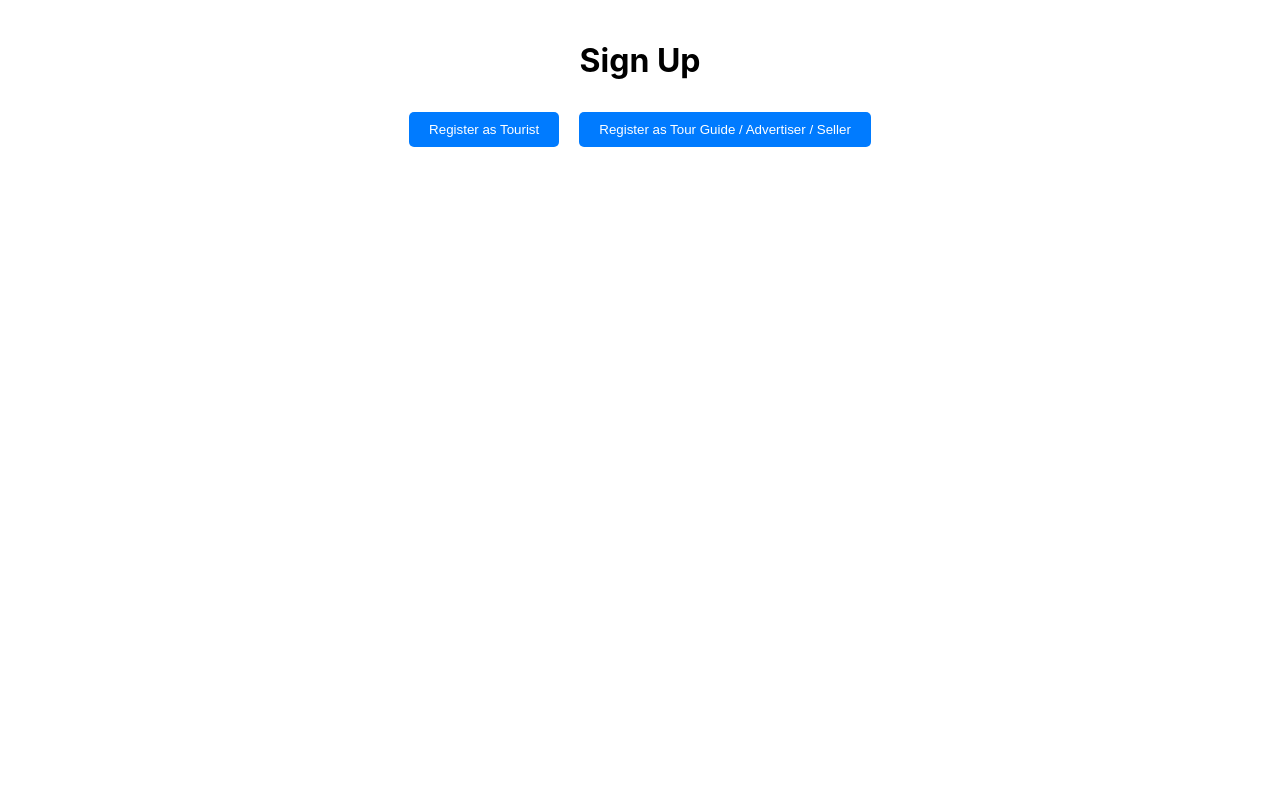
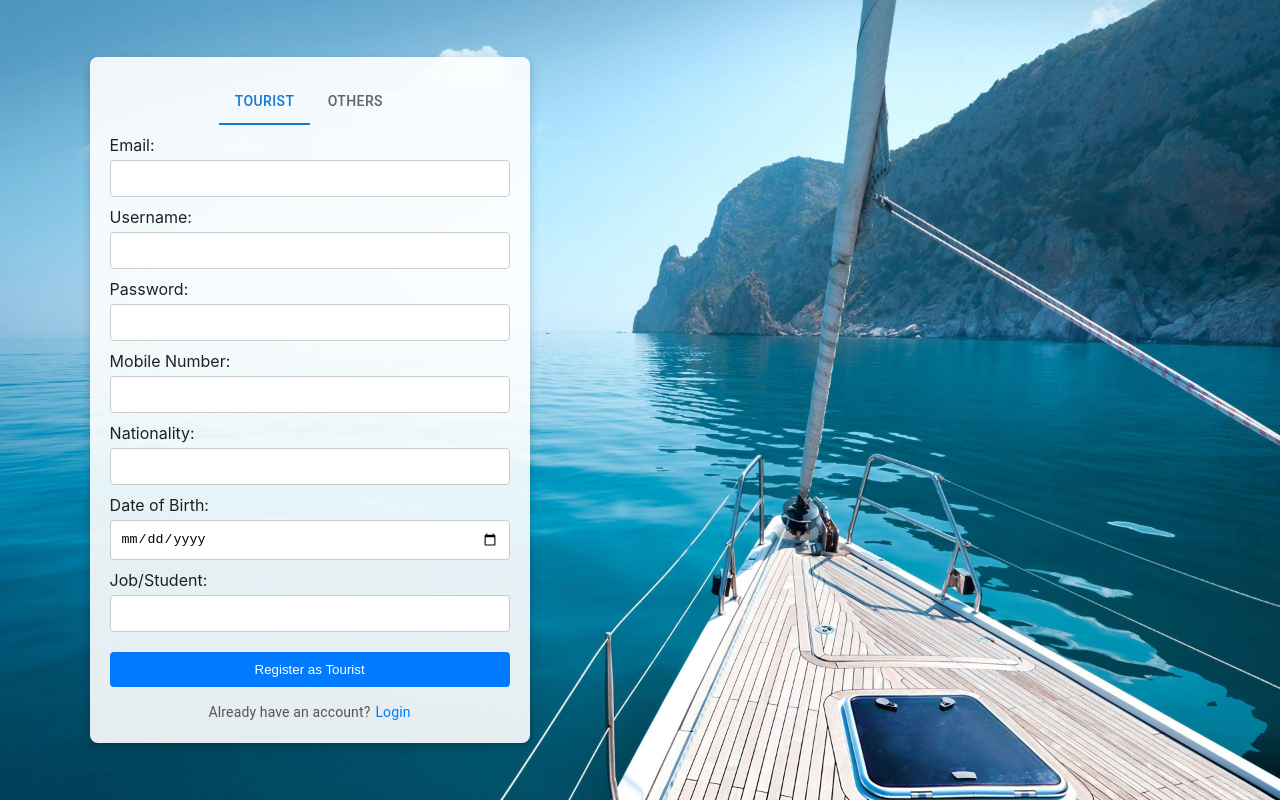
Before and after one commit to Advanced-computer-lab-2024/ExploreInEase, a React (Create React App) app in the folder frontend/exploreinease/: page /register in a window 1280 px wide. Built offline with nearby package versions, Linux system fonts and the light colour scheme.

Commit message:
sign up and terms&condition is made

```diff
--- a/frontend/exploreinease/src/App.js
+++ b/frontend/exploreinease/src/App.js
@@ -6,7 +6,7 @@ import React, { Suspense } from 'react';
 const ArchiveProduct = React.lazy(() => import("./Shared/Components/Product/ArchiveProduct"));
 const TermsAcceptance = React.lazy(() => import('./TermsAcceptance'));
 const ChangePassword=React.lazy(()=>import("./TouristGovernor/changePassword"))
-
+const Signup = React.lazy(() => import('./SignUp/Signup'));
 const RoleSelection = React.lazy(() => import('./SignUp/RoleSelection'));
 const TourGuideProfile = React.lazy(() => import('./Shared/Components/TourGuideProfile/TourGuideProfile'));
 const AdvertiserProfile = React.lazy(() => import('./Shared/Components/advertiserProfile/advertiserProfile'));
@@ -52,7 +52,7 @@ const App = () => {
       <Suspense fallback={<div>Loading...</div>}>
         <Routes>
           <Route path="/" element={<GuestNavbar />} />
-          <Route path="/register" element={<RoleSelection />} />
+          <Route path="/register" element={<Signup />} />
           <Route path="/explore" element={<Filter />} />
           <Route path="/viewProduct" element={<Product />} />
           <Route path="/viewTouristProfile" element={<TouristProfile />} />
--- a/frontend/exploreinease/src/SignUp/AdvertiserSignUp.js
+++ b/frontend/exploreinease/src/SignUp/AdvertiserSignUp.js
@@ -1,157 +1,139 @@
 // src/components/GuideAdvertiserSignUp.js
-import React, { useState,useEffect } from 'react';
+import React, { useState } from 'react';
+import { useNavigate } from 'react-router-dom';
+import axios from 'axios'; // Make sure to import axios
+import NetworkService from '../NetworkService';
 import './Signup.css';
-import { useNavigate } from 'react-router-dom';
-import NetworkService from '../NetworkService';
+
 const GuideAdvertiserSignUp = () => {
   const navigate = useNavigate();
   const [formData, setFormData] = useState({
     email: '',
     username: '',
     password: '',
-    type: 'tourGuide' // default selection
+    type: 'tourGuide',
+    id: null,
+    taxRegistry: null,
+    certificates: null,
   });
   const [success, setSuccess] = useState('');
   const [error, setError] = useState('');
+  const [loading, setLoading] = useState(false); // Loading state for feedback
 
   const handleInputChange = (e) => {
+    const { name, value, files } = e.target;
     setFormData({
       ...formData,
-      [e.target.name]: e.target.value
+      [name]: files ? files[0] : value, // Store the file or the input value
     });
   };
 
   const handleSubmit = async (e) => {
     e.preventDefault();
-    if(formData.type== "tourGuide"){
+    setLoading(true); // Set loading state
+    console.log(formData);
+
     try {
-          const options = {
-            apiPath: '/register/tourGuide',
-            body: {
+        // Step 1: Prepare registration data as an object
+        const registrationData = {
             email: formData.email,
             username: formData.username,
             password: formData.password,
+            type: formData.type,
+        };
+
+        // Step 2: Register user
+        const options = {
+            apiPath: `/register/${formData.type}`,
+            body: registrationData, // Pass the object directly
+        };
+
+        const registerResponse = await NetworkService.post(options);
+        console.log(registerResponse);
+        const userId = registerResponse.User._id;
+        console.log("User ID:", userId);
+
+        // Step 3: Prepare document upload data as objects for each file
+        const uploadFiles = [
+            { file: formData.id, docType: 'nationalId' },
+            formData.type === 'tourGuide' && { file: formData.certificates, docType: 'certificate' },
+            (formData.type === 'advertiser' || formData.type === 'seller') && { file: formData.taxRegistry, docType: 'taxRegistry' }
+        ].filter(Boolean); // Remove any false entries
+
+        // Step 4: Upload each document separately
+        for (const uploadFile of uploadFiles) {
+          // Create FormData instance and append file and docType
+          const uploadData = new FormData();
+          uploadData.append('file', uploadFile.file);
+          uploadData.append('docType', uploadFile.docType);
+
+          const optionsForUpload = {
+              apiPath: `/uploadDocument/${userId}`,
+              body: uploadData,
+              headers: { 'Content-Type': 'multipart/form-data' }
+          };
+
+          const uploadResponse = await NetworkService.post(optionsForUpload);
+          console.log(`${uploadFile.docType} uploaded:`, uploadResponse.message);
       }
-          };
-          const response =await NetworkService.post(options);
-          setSuccess(response.message); // Set success message
-          const user=response.User;
-          console.log(response.User);
-          console.log(response.User._id);
-          window.localStorage.setItem('_id',response.User._id);
-          window.localStorage.setItem('username',response.User.username);
-           navigate(`/TourGuideHomePage`,{state:{User:user}});
-           console.log(response.User);
+
+
+
+        // Step 5: Success handling
+        setSuccess('Files uploaded successfully');
+        navigate(`/Login`);
     } catch (err) {
         if (err.response) {
             setError(err.response.data.message);
         } else {
             setError('An unexpected error occurred.');
         }
-        }
-    }
-    else if (formData.type== "seller"){
-      try {
-        const options = {
-          apiPath: '/register/seller',
-          body: {
-            email: formData.email,
-            username: formData.username,
-            password: formData.password,
+    } finally {
+        setLoading(false); // Reset loading state
     }
 };
 
-        const response =await NetworkService.post(options);
-        const user=response.User;
-        setSuccess(response.message); // Set success message
-        navigate(`/SellerHomePage`,{state:{User:user}});
 
-        } catch (err) {
-        if (err.response) {
-           setError(err.response.data.message); // Set error message from server response if exists
-        } else {
-           setError('An unexpected error occurred.'); // Generic error message
-        }
-      }
-    }
-    else {
-      try {
-        const options = {
-          apiPath: '/register/advertiser',
-          body: {
-            email: formData.email,
-            username: formData.username,
-            password: formData.password,
-          }
-        };
-
-        const response =await NetworkService.post(options);
-        const User=response;
-        setSuccess(response.message); // Set success message
-        console.log(User);
-
-        navigate(`/AdvertiserHomePage`,{state:{User:User}});
-
-      } catch (err) {
-        if (err.response) {
-           setError(err.response.data.message); // Set error message from server response if exists
-        } else {
-          setError('An unexpected error occurred.'); // Generic error message
-        }
-      }
-    }
-
-  };
 
   return (
-    <div className="signup-form">
-      <h2>Sign Up as Tour Guide / Advertiser / Seller</h2>
+    <form onSubmit={handleSubmit}>
+      {error && <p style={{ color: 'red' }}>{error}</p>}
       {success && <p style={{ color: 'green' }}>{success}</p>}
-      <form onSubmit={handleSubmit}>
       <label>Email:</label>
-        <input
-          type="email"
-          name="email"
-          value={formData.email}
-          onChange={handleInputChange}
-          required
-        />
-
+      <input type="email" name="email" value={formData.email} onChange={handleInputChange} required />
       <label>Username:</label>
-        <input
-          type="text"
-          name="username"
-          value={formData.username}
-          onChange={handleInputChange}
-          required
-        />
-
+      <input type="text" name="username" value={formData.username} onChange={handleInputChange} required />
       <label>Password:</label>
-        <input
-          type="password"
-          name="password"
-          value={formData.password}
-          onChange={handleInputChange}
-          required
-        />
-
+      <input type="password" name="password" value={formData.password} onChange={handleInputChange} required />
       <label>Select Role:</label>
-        <select
-          name="type"
-          value={formData.type}
-          onChange={handleInputChange}
-          required
-        >
+      <select name="type" value={formData.type} onChange={handleInputChange} required>
         <option value="tourGuide">Tour Guide</option>
         <option value="advertiser">Advertiser</option>
         <option value="seller">Seller</option>
       </select>
 
-        <button type="submit" className="blue-button">
-          Register as {formData.type === 'tourGuide' ? 'Tour Guide' : formData.type === 'advertiser' ? 'Advertiser' : 'Seller'}
+      {/* Conditional rendering of file inputs based on selected role */}
+      {formData.type === 'tourGuide' && (
+        <>
+          <label>Upload ID:</label>
+          <input type="file" name="id" onChange={handleInputChange} accept=".jpg,.jpeg,.png,.pdf" required />
+          <label>Upload Certificates:</label>
+          <input type="file" name="certificates" onChange={handleInputChange} accept=".jpg,.jpeg,.png,.pdf" required />
+        </>
+      )}
+      {(formData.type === 'advertiser' || formData.type === 'seller') && (
+        <>
+          <label>Upload ID:</label>
+          <input type="file" name="id" onChange={handleInputChange} accept=".jpg,.jpeg,.png,.pdf" required />
+          <label>Upload Taxation Registry Card:</label>
+          <input type="file" name="taxRegistry" onChange={handleInputChange} accept=".jpg,.jpeg,.png,.pdf" required />
+        </>
+      )}
+
+      <button type="submit" disabled={loading}>
+        {loading ? 'Registering...' : `Register as ${formData.type.charAt(0).toUpperCase() + formData.type.slice(1)}`}
       </button>
     </form>
-    </div>
   );
 };
 
--- a/frontend/exploreinease/src/SignUp/Signup.css
+++ b/frontend/exploreinease/src/SignUp/Signup.css
@@ -1,16 +1,44 @@
-/* src/components/SignUp.css */
-.signup-form {
-    margin: 0 auto;
-    padding: 20px;
-    max-width: 460px;
-    background-color: #f9f9f9;
-    border-radius: 10px;
-    box-shadow: 0 4px 8px rgba(0, 0, 0, 0.1);
+/* src/components/Signup.css */
+.signup-container {
+  display: flex;
+  justify-content: center;
+  align-items: center;
+  height: 100vh; /* Center vertically */
+  background-color: #f2f2f2; /* Light gray background */
 }
 
-  h2 {
+.signup-card {
+  background: white;
+  border-radius: 8px;
+  box-shadow: 0 4px 8px rgba(0, 0, 0, 0.2);
+  padding: 20px;
+  width: 400px;
   text-align: center;
-    color: #333;
+}
+
+.signup-card h2 {
+  margin-bottom: 20px;
+}
+
+.tab-container {
+  display: flex;
+  justify-content: space-between;
+  margin-bottom: 20px;
+}
+
+.tab {
+  background: none;
+  border: 1px solid #007bff; /* Match your button color */
+  color: #007bff;
+  padding: 10px 20px;
+  cursor: pointer;
+  border-radius: 4px;
+  transition: background-color 0.3s;
+}
+
+.tab.active {
+  background-color: #007bff; /* Active tab background */
+  color: white;
 }
 
 form {
@@ -20,31 +48,27 @@
 
 label {
   margin-top: 10px;
-    font-weight: bold;
-    color: #555;
 }
 
-  input {
+input, select {
   padding: 10px;
   margin-top: 5px;
-    border-radius: 5px;
-    border: 1px solid #ddd;
+  border: 1px solid #ccc;
+  border-radius: 4px;
 }
 
+/* src/components/Signup.css */
 button {
+  margin-top: 20px;
   padding: 10px;
-    margin-top: 20px;
+  border: none;
+  border-radius: 4px;
   background-color: #007bff;
   color: white;
-    border: none;
-    border-radius: 5px;
   cursor: pointer;
+  transition: transform 0.2s, background-color 0.3s; /* Add transform transition */
 }
 
 button:hover {
-    background-color: #0056b3;
+  transform: scale(1.05); /* Slightly increase the button size */
 }
-
-  p {
-    text-align: center;
-  }
--- /dev/null
+++ b/frontend/exploreinease/src/SignUp/Signup.js
@@ -0,0 +1,77 @@
+// src/components/Signup.js
+import React, { useState } from 'react';
+import { Box, Typography, Button, Tabs, Tab, Paper } from '@mui/material';
+import { styled } from '@mui/system';
+import { useNavigate } from 'react-router-dom'; // Import the hook
+import TouristSignUp from './TouristSignUp';
+import GuideAdvertiserSignUp from './AdvertiserSignUp';
+import backgroundImage from '../YachtRegister.jpg'; // Adjust path to your image
+
+const BackgroundContainer = styled(Box)({
+  backgroundImage: `url(${backgroundImage})`,
+  backgroundSize: 'cover',
+  backgroundPosition: 'center',
+  minHeight: '100vh',
+  display: 'flex',
+  alignItems: 'center',
+  justifyContent: 'flex-start', // Align items to the left
+  paddingLeft: '7%',
+});
+
+const SignUpCard = styled(Paper)( {
+  padding: '20px',
+  borderRadius: '8px',
+  width: '400px',
+  boxShadow: '0 4px 10px rgba(0, 0, 0, 0.2)',
+  backgroundColor: 'rgba(255, 255, 255, 0.9)', // Slightly transparent
+  animation: 'fadeIn 1s ease-in-out'
+});
+
+const LoginPrompt = styled(Typography)({
+  textAlign: 'center',
+  marginTop: '15px', /* Add space above the text */
+  fontSize: '14px', /* Slightly smaller font for the prompt */
+  color: '#555', /* Dark grey text color for the prompt */
+});
+
+const Signup = () => {
+  const [activeTab, setActiveTab] = useState('tourist'); // Default to tourist
+  const navigate = useNavigate(); // Move useNavigate inside the component
+
+  const renderForm = () => {
+    if (activeTab === 'tourist') {
+      return <TouristSignUp />;
+    }
+    return <GuideAdvertiserSignUp />;
+  };
+
+  return (
+    <BackgroundContainer>
+      <SignUpCard elevation={3}>
+        <Tabs
+          value={activeTab}
+          onChange={(event, newValue) => setActiveTab(newValue)}
+          textColor="primary"
+          indicatorColor="primary"
+          centered
+        >
+          <Tab label="Tourist" value="tourist" />
+          <Tab label="Others" value="advertiser" />
+        </Tabs>
+        {renderForm()}
+        <LoginPrompt>
+          Already have an account?
+          <span
+            className="signup-link"
+            style={{ cursor: 'pointer', color: '#007bff', marginLeft: '5px' }} // Adds space before the link
+            onClick={() => navigate('/login')}
+          >
+            Login
+          </span>
+        </LoginPrompt>
+      </SignUpCard>
+    </BackgroundContainer>
+  );
+};
+
+export default Signup;
--- a/frontend/exploreinease/src/SignUp/TouristSignUp.js
+++ b/frontend/exploreinease/src/SignUp/TouristSignUp.js
@@ -1,6 +1,8 @@
+// src/components/TouristSignUp.js
 import React, { useState } from 'react';
 import { useNavigate } from 'react-router-dom';
 import NetworkService from '../NetworkService';
+import './Signup.css';
 
 const TouristSignUp = () => {
   const navigate = useNavigate();
@@ -32,12 +34,12 @@ const TouristSignUp = () => {
   };
 
   const handleSubmit = async (e) => {
-    e.preventDefault(); // Prevent form submission
+    e.preventDefault();
     const age = calculateAge(formData.dob);
 
     if (age < 18) {
       setError('You must be at least 18 years old to register as a tourist.');
-      return; // Stop execution if age is less than 18
+      return;
     }
 
     try {
@@ -47,100 +49,48 @@ const TouristSignUp = () => {
           email: formData.email,
           username: formData.username,
           password: formData.password,
-          mobileNum: formData.mobileNumber, // API field mapping
-          nation: formData.nationality, // API field mapping
+          mobileNum: formData.mobileNumber,
+          nation: formData.nationality,
           dob: formData.dob,
-          profession: formData.jobOrStudent // API field mapping
+          profession: formData.jobOrStudent
         }
       };
+      console.log(options);
 
       const response = await NetworkService.post(options);
-      const User=response.tourist;
-      setSuccess(response.message); // Set success message
-      console.log(response.tourist);
-      navigate(`/TouristHomePage`,{state:{User:User}});
+      const tourist = response.tourist;
+      setSuccess(response.message);
+      navigate(`/TouristHomePage`, { state: { tourist } });
+
     } catch (err) {
       if (err.response) {
-          console.log(err.message);
-        setError(err.response.data.message); // Set error message from server response if exists
+        setError(err.response.data.message);
       } else {
-        setError('An unexpected error occurred.'); // Generic error message
+        setError('An unexpected error occurred.');
       }
     }
   };
 
   return (
-    <div className="signup-form">
-      <h2>Tourist Sign Up</h2>
+    <form onSubmit={handleSubmit}>
       {error && <p style={{ color: 'red' }}>{error}</p>}
       {success && <p style={{ color: 'green' }}>{success}</p>}
-      <form onSubmit={handleSubmit}>
       <label>Email:</label>
-        <input
-          type="email"
-          name="email"
-          value={formData.email}
-          onChange={handleInputChange}
-          required
-        />
-
+      <input type="email" name="email" value={formData.email} onChange={handleInputChange} required />
       <label>Username:</label>
-        <input
-          type="text"
-          name="username"
-          value={formData.username}
-          onChange={handleInputChange}
-          required
-        />
-
+      <input type="text" name="username" value={formData.username} onChange={handleInputChange} required />
       <label>Password:</label>
-        <input
-          type="password"
-          name="password"
-          value={formData.password}
-          onChange={handleInputChange}
-          required
-        />
-
+      <input type="password" name="password" value={formData.password} onChange={handleInputChange} required />
       <label>Mobile Number:</label>
-        <input
-          type="tel"
-          name="mobileNumber"
-          value={formData.mobileNumber}
-          onChange={handleInputChange}
-          required
-        />
-
+      <input type="tel" name="mobileNumber" value={formData.mobileNumber} onChange={handleInputChange} required />
       <label>Nationality:</label>
-        <input
-          type="text"
-          name="nationality"
-          value={formData.nationality}
-          onChange={handleInputChange}
-          required
-        />
-
+      <input type="text" name="nationality" value={formData.nationality} onChange={handleInputChange} required />
       <label>Date of Birth:</label>
-        <input
-          type="date"
-          name="dob"
-          value={formData.dob}
-          onChange={handleInputChange}
-          required
-        />
-
+      <input type="date" name="dob" value={formData.dob} onChange={handleInputChange} required />
       <label>Job/Student:</label>
-        <input
-          type="text"
-          name="jobOrStudent"
-          value={formData.jobOrStudent}
-          onChange={handleInputChange}
-          required
-        />
-
+      <input type="text" name="jobOrStudent" value={formData.jobOrStudent} onChange={handleInputChange} required />
       <button type="submit">Register as Tourist</button>
     </form>
-    </div>
   );
 };
 
```
Also changed, not shown: frontend/exploreinease/src/SignUp/RoleSelection.css (indentation only), frontend/exploreinease/src/TermsAcceptance.css (indentation only). Lines whose indentation alone changed are shown as unchanged.
